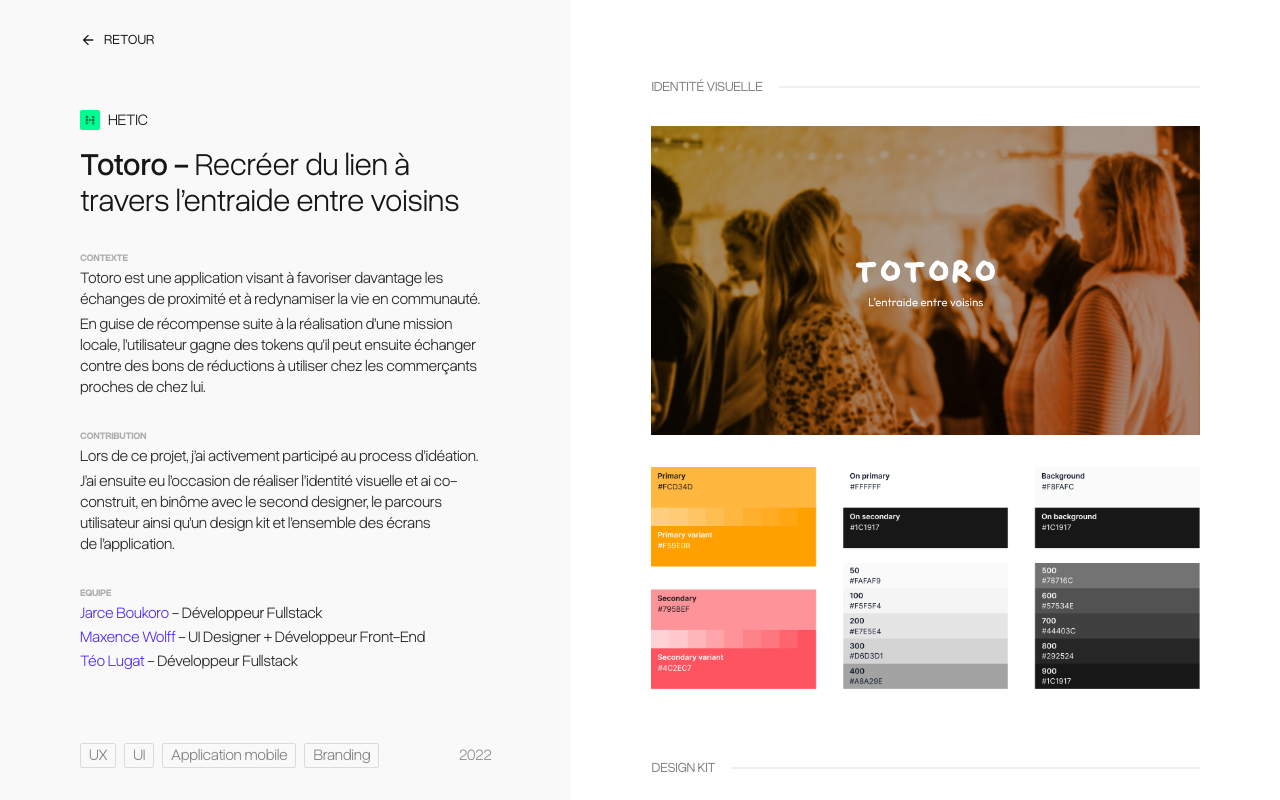
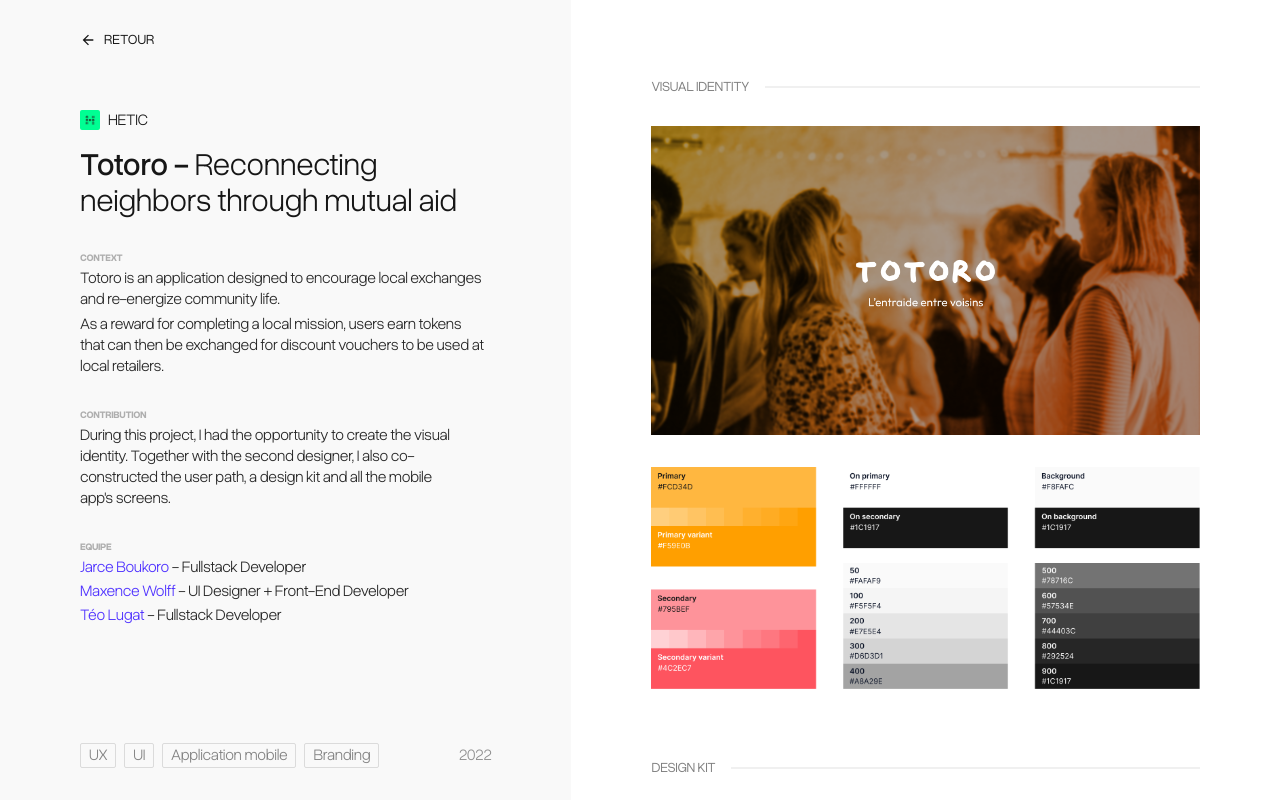
Before and after one commit to maeeelle/portfolio, a Next.js app: page /en/totoro in a window 1280 px wide. Shown: the top 800 px of the page. Built offline with nearby package versions, Linux system fonts and the light colour scheme.

Commit message:
feat: add English and French translations for the Totoro project section

```diff
--- a/messages/en.json
+++ b/messages/en.json
@@ -67,6 +67,38 @@
       "tags": {
         "illustration": "Illustration"
       }
+    },
+    "totoro": {
+      "subtitle": "Reconnecting neighbors through mutual aid",
+      "context": {
+        "title": "Context",
+        "description1": "Totoro is an application designed to encourage local exchanges and re-energize community life.",
+        "description2": "As a reward for completing a local mission, users earn tokens that can then be exchanged for discount vouchers to be used at local retailers."
+      },
+      "contribution": {
+        "title": "Contribution",
+        "description1": "During this project, I had the opportunity to create the visual identity. Together with the second designer, I also co-constructed the user path, a design kit and all the mobile app's screens.",
+        "description2": ""
+      },
+      "team": {
+        "title": "Equipe",
+        "members": {
+          "jarce": "<link>Jarce Boukoro</link> - Fullstack Developer",
+          "maxence": "<link>Maxence Wolff</link> - UI Designer + Front-End Developer",
+          "teo": "<link>Téo Lugat</link> - Fullstack Developer"
+        }
+      },
+      "tags": {
+        "ux": "UX",
+        "ui": "UI",
+        "mobile": "Application mobile",
+        "branding": "Branding"
+      },
+      "sections": {
+        "visual_identity": "Visual identity",
+        "design_kit": "Design kit",
+        "interfaces": "Interfaces"
+      }
     }
   }
 }
--- a/messages/fr.json
+++ b/messages/fr.json
@@ -67,6 +67,38 @@
       "tags": {
         "illustration": "Illustration"
       }
+    },
+    "totoro": {
+      "subtitle": "Recréer du lien à travers l'entraide entre voisins",
+      "context": {
+        "title": "Contexte",
+        "description1": "Totoro est une application visant à favoriser davantage les échanges de proximité et à redynamiser la vie en communauté.",
+        "description2": "En guise de récompense suite à la réalisation d'une mission locale, l'utilisateur gagne des tokens qu'il peut ensuite échanger contre des bons de réductions à utiliser chez les commerçants proches de chez lui."
+      },
+      "contribution": {
+        "title": "Contribution",
+        "description1": "Lors de ce projet, j'ai activement participé au process d'idéation.",
+        "description2": "J'ai ensuite eu l'occasion de réaliser l'identité visuelle et ai co-construit, en binôme avec le second designer, le parcours utilisateur ainsi qu'un design kit et l'ensemble des écrans de l'application."
+      },
+      "team": {
+        "title": "Equipe",
+        "members": {
+          "jarce": "<link>Jarce Boukoro</link> - Développeur Fullstack",
+          "maxence": "<link>Maxence Wolff</link> - UI Designer + Développeur Front-End",
+          "teo": "<link>Téo Lugat</link> - Développeur Fullstack"
+        }
+      },
+      "tags": {
+        "ux": "UX",
+        "ui": "UI",
+        "mobile": "Application mobile",
+        "branding": "Branding"
+      },
+      "sections": {
+        "visual_identity": "Identité visuelle",
+        "design_kit": "Design kit",
+        "interfaces": "Interfaces"
+      }
     }
   }
 }
--- a/src/app/[locale]/(projects)/totoro/page.tsx
+++ b/src/app/[locale]/(projects)/totoro/page.tsx
@@ -12,6 +12,7 @@ import { Aside } from '../_components/Aside'
 import { ProjectArticle } from '../_components/ProjectArticle'
 import { ReferenceLink } from '../_components/ReferenceLink'
 import clsx from 'clsx'
+import { getTranslations } from 'next-intl/server'
 
 type PageProps = {
   params: Promise<{
@@ -29,6 +30,7 @@ function ProjectImage({ className, ...props }: ImageProps) {
 export default async function ProjectPage({ params }: PageProps) {
   const { locale } = await params
   setRequestLocale(locale)
+  const t = await getTranslations('projects.totoro')
 
   return (
     <Container>
@@ -42,66 +44,61 @@ export default async function ProjectPage({ params }: PageProps) {
               logoAlt='HETIC logo'
               company='HETIC'
               title='Totoro'
-              subtitle='Recréer du lien à travers l’entraide entre voisins'
+              subtitle={t('subtitle')}
             />
 
             <div className='mt-8 space-y-10 xl:space-y-8'>
               <section>
-                <Heading>Contexte</Heading>
-                <Paragraph>
-                  Totoro est une application visant à favoriser davantage les
-                  échanges de proximité et à redynamiser la vie en communauté.
-                </Paragraph>
-                <Paragraph>
-                  En guise de récompense suite à la réalisation d’une mission
-                  locale, l’utilisateur gagne des tokens qu’il peut ensuite
-                  échanger contre des bons de réductions à utiliser chez les
-                  commerçants proches de chez lui.
-                </Paragraph>
+                <Heading>{t('context.title')}</Heading>
+                <Paragraph>{t('context.description1')}</Paragraph>
+                <Paragraph>{t('context.description2')}</Paragraph>
               </section>
               <section>
-                <Heading>Contribution</Heading>
-                <Paragraph>
-                  Lors de ce projet, j’ai activement participé au process
-                  d’idéation.
-                </Paragraph>
-                <Paragraph>
-                  J’ai ensuite eu l’occasion de réaliser l’identité visuelle et
-                  ai co-construit, en binôme avec le second designer, le
-                  parcours utilisateur ainsi qu’un design kit et l’ensemble des
-                  écrans de l’application.
-                </Paragraph>
+                <Heading>{t('contribution.title')}</Heading>
+                <Paragraph>{t('contribution.description1')}</Paragraph>
+                {t('contribution.description2').length > 0 && (
+                  <Paragraph>{t('contribution.description2')}</Paragraph>
+                )}
               </section>
               <section>
-                <Heading>Equipe</Heading>
+                <Heading>{t('team.title')}</Heading>
 
                 <ul className='text-base text-pretty leading-normal xl:leading-5 space-y-1 font-[350] text-[#282828] dark:text-[#D3D3D3]'>
                   <li>
+                    {t.rich('team.members.jarce', {
+                      link: (chunk) => (
                         <ReferenceLink
                           href='https://www.linkedin.com/in/jarceb'
                           className='text-[#4F32FF] dark:text-[#B2FF5D]'
                         >
-                      Jarce Boukoro
-                    </ReferenceLink>{' '}
-                    - Développeur Fullstack
+                          {chunk}
+                        </ReferenceLink>
+                      ),
+                    })}
                   </li>
                   <li>
+                    {t.rich('team.members.maxence', {
+                      link: (chunk) => (
                         <ReferenceLink
                           href='https://www.maxencewolff.com'
                           className='text-[#4F32FF] dark:text-[#B2FF5D]'
                         >
-                      Maxence Wolff
-                    </ReferenceLink>{' '}
-                    - UI Designer + Développeur Front-End
+                          {chunk}
+                        </ReferenceLink>
+                      ),
+                    })}
                   </li>
                   <li>
+                    {t.rich('team.members.teo', {
+                      link: (chunk) => (
                         <ReferenceLink
                           href='https://www.linkedin.com/in/teolugat'
                           className='text-[#4F32FF] dark:text-[#B2FF5D]'
                         >
-                      Téo Lugat
-                    </ReferenceLink>{' '}
-                    - Développeur Fullstack
+                          {chunk}
+                        </ReferenceLink>
+                      ),
+                    })}
                   </li>
                 </ul>
               </section>
@@ -110,10 +107,10 @@ export default async function ProjectPage({ params }: PageProps) {
 
           <ProjectFooter year='2022'>
             <ProjectTagList>
-              <ProjectTag name='UX' />
-              <ProjectTag name='UI' />
-              <ProjectTag name='Application mobile' />
-              <ProjectTag name='Branding' />
+              <ProjectTag name={t('tags.ux')} />
+              <ProjectTag name={t('tags.ui')} />
+              <ProjectTag name={t('tags.mobile')} />
+              <ProjectTag name={t('tags.branding')} />
             </ProjectTagList>
           </ProjectFooter>
         </ProjectArticle>
@@ -123,7 +120,7 @@ export default async function ProjectPage({ params }: PageProps) {
         <section>
           <h2 className='font-normal text-sm/none uppercase -tracking-[0.02em] text-[#818181] dark:text-[#6D6D6D] relative before:absolute before:w-full before:h-px before:bg-[#E1E1E1] dark:before:bg-[#3C3C3C] before:right-0 before:top-1/2 before:-translate-y-1/2'>
             <span className='bg-white dark:bg-black relative pr-4'>
-              Identité visuelle
+              {t('sections.visual_identity')}
             </span>
           </h2>
 
@@ -147,7 +144,7 @@ export default async function ProjectPage({ params }: PageProps) {
         <section className='mt-8'>
           <h2 className='font-normal text-sm/none uppercase -tracking-[0.02em] text-[#818181] dark:text-[#6D6D6D] relative before:absolute before:w-full before:h-px before:bg-[#E1E1E1] dark:before:bg-[#3C3C3C] before:right-0 before:top-1/2 before:-translate-y-1/2'>
             <span className='bg-white dark:bg-black relative pr-4'>
-              Design kit
+              {t('sections.design_kit')}
             </span>
           </h2>
 
@@ -164,7 +161,7 @@ export default async function ProjectPage({ params }: PageProps) {
         <section className='mt-8'>
           <h2 className='font-normal text-sm/none uppercase -tracking-[0.02em] text-[#818181] dark:text-[#6D6D6D] relative before:absolute before:w-full before:h-px before:bg-[#E1E1E1] dark:before:bg-[#3C3C3C] before:right-0 before:top-1/2 before:-translate-y-1/2'>
             <span className='bg-white dark:bg-black relative pr-4'>
-              Interfaces
+              {t('sections.interfaces')}
             </span>
           </h2>
 
```
Lines whose indentation alone changed are shown as unchanged.
